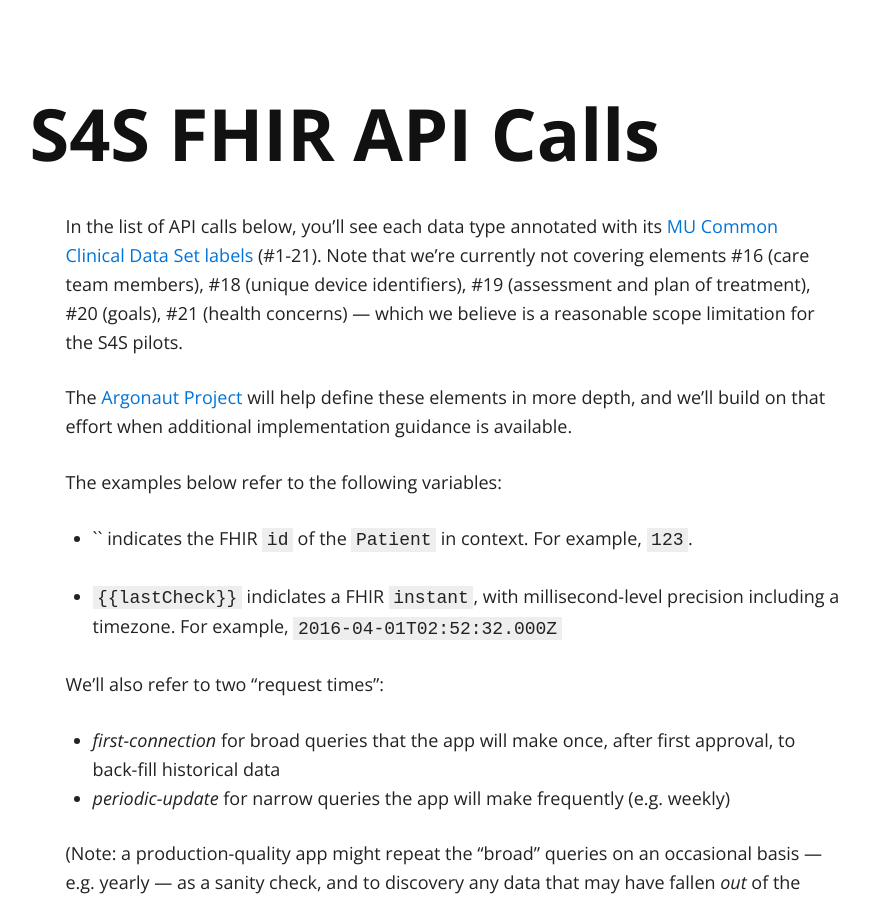
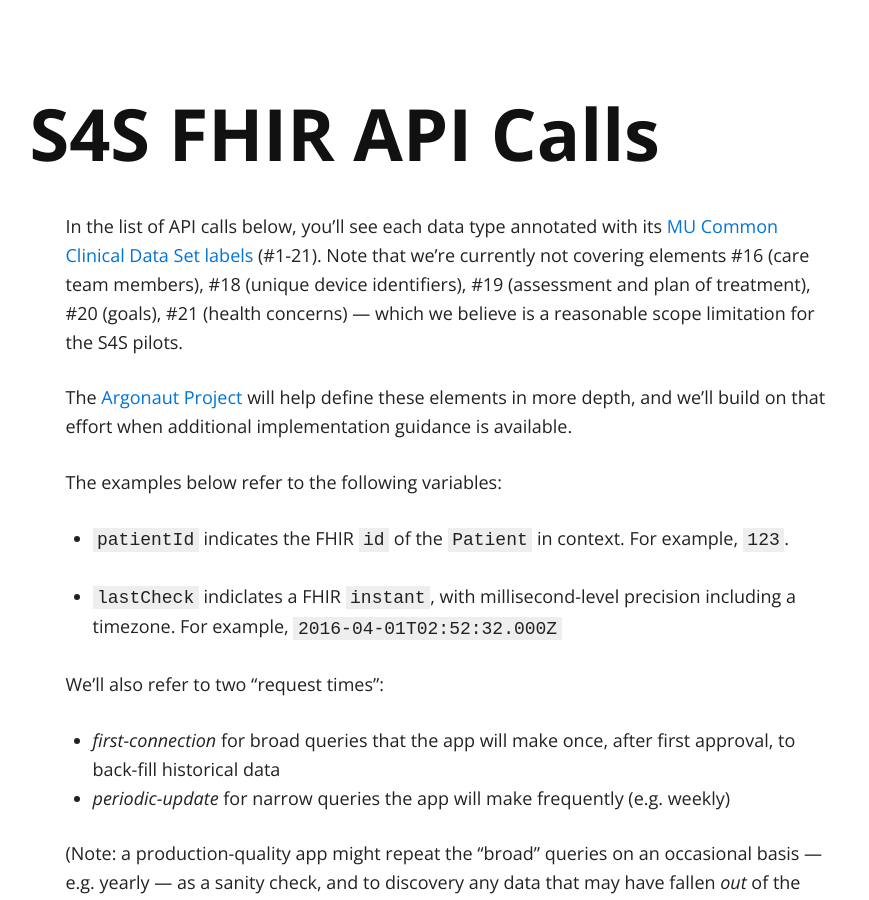
Before and after one commit to sync-for-science/sync-for-science.github.io, a Jekyll site: the page built from api-calls/index.md, in a window 1280 px wide and 900 px high. Shown: the whole window, without its empty margins (187-1056 px from the left). Built offline with Jekyll 4.4.1, drawn with Linux system fonts in a browser that asks for light colours; nearby versions of some CDN libraries.

Commit message:
Update index.md

```diff
--- a/api-calls/index.md
+++ b/api-calls/index.md
@@ -10,9 +10,9 @@ The [Argonaut Project](http://argonautwiki.hl7.org/index.php?title=Main_Page) wi
 
 The examples below refer to the following variables:
 
- * `{{patientId}}` indicates the FHIR `id` of the `Patient` in context. For example, `123`.
-
- * `{% raw %}{{{% endraw %}lastCheck{% raw %}}}{% endraw %}` indiclates a FHIR `instant`, with millisecond-level precision including a timezone. For example, `2016-04-01T02:52:32.000Z`
+ * `patientId` indicates the FHIR `id` of the `Patient` in context. For example, `123`.
+
+ * `lastCheck` indiclates a FHIR `instant`, with millisecond-level precision including a timezone. For example, `2016-04-01T02:52:32.000Z`
 
 We'll also refer to two "request times":
 
```
